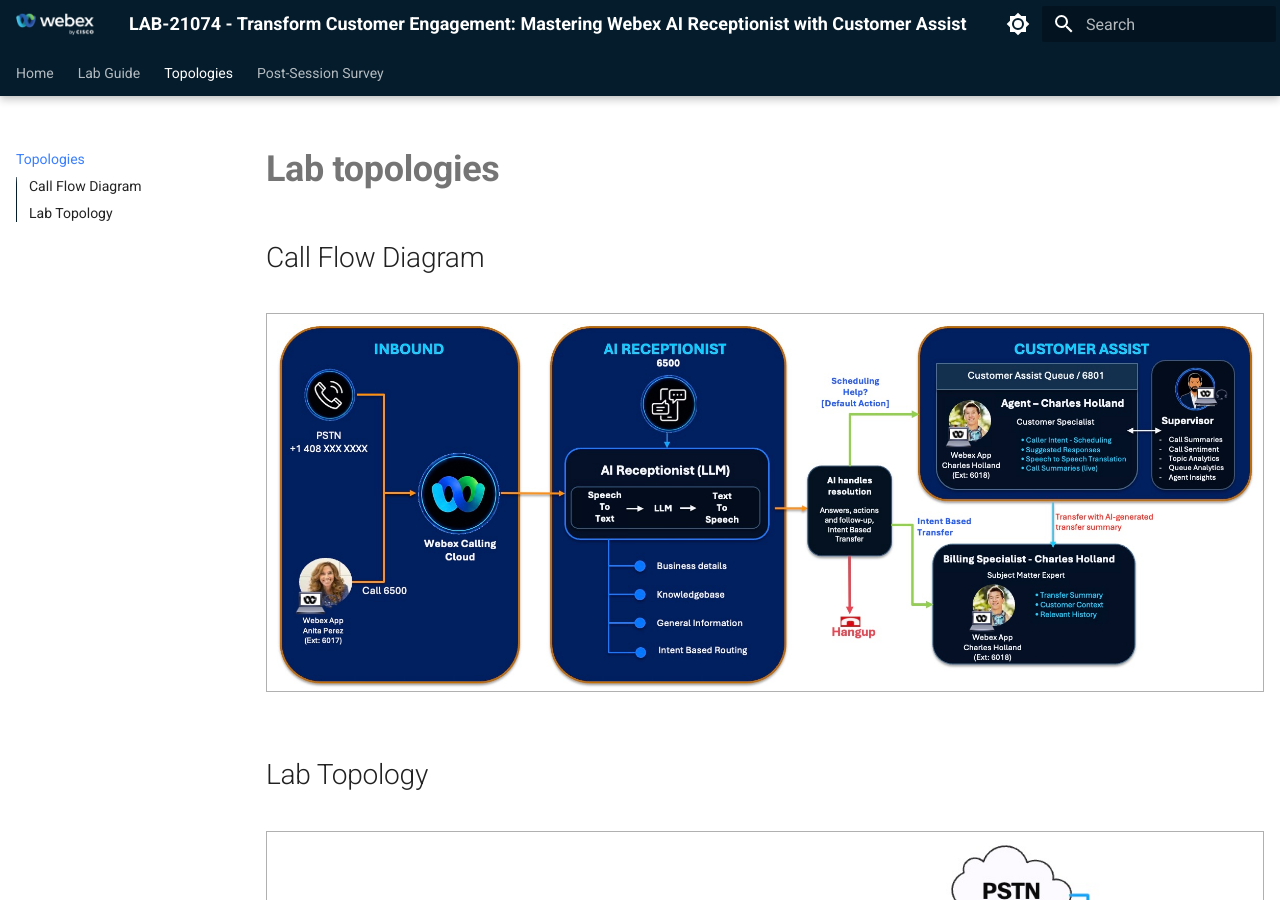
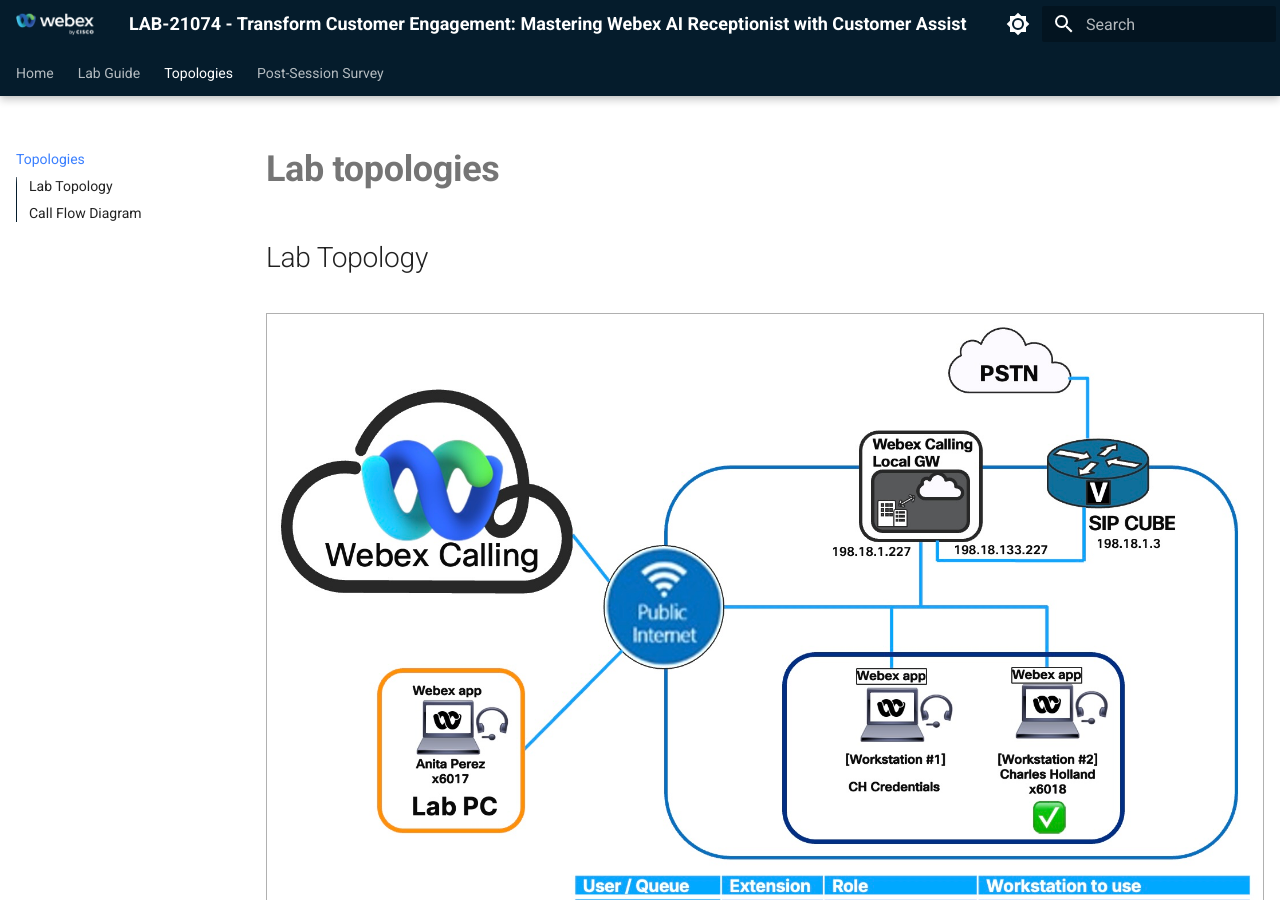
Before and after one commit to WebexCC-SA/LAB-21074, an MkDocs documentation site: the page built from docs/topologies.md, in a window 1280 px wide and 900 px high. Built offline with MkDocs 1.6.1 and Material for MkDocs 9.7.7, drawn with Linux system fonts in a browser that asks for light colours.

Commit message:
Update topology image and reorder topologies sections

```diff
--- a/docs/topologies.md
+++ b/docs/topologies.md
@@ -1,13 +1,13 @@
 # Lab topologies
+
+## Lab Topology
+
+<figure markdown>
+  ![Lab Topology](./assets/lab-topology.jpg){ .bordered }
+</figure>
 
 ## Call Flow Diagram
 
 <figure markdown>
   ![Call Flow Diagram](./assets/call-flow-diagram.jpg){ .bordered }
 </figure>
-
-## Lab Topology
-
-<figure markdown>
-  ![Lab Topology](./assets/lab-topology.jpg){ .bordered }
-</figure>
```
Also changed, not shown: docs/assets/lab-topology.jpg.
